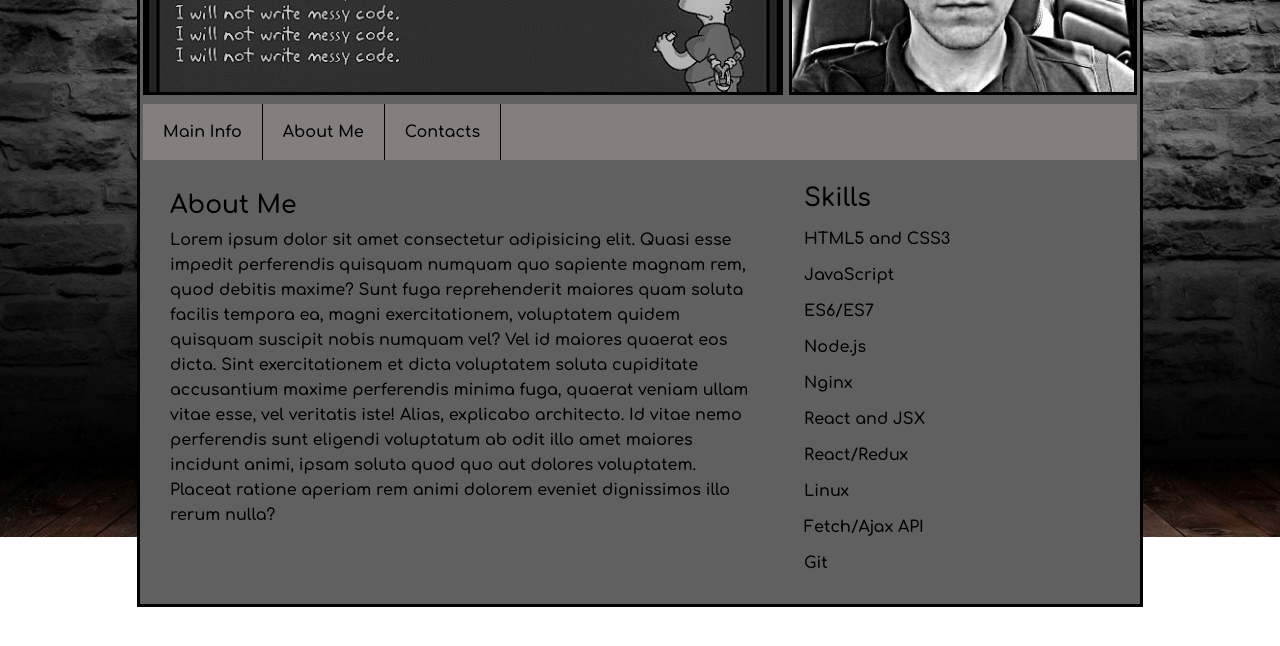
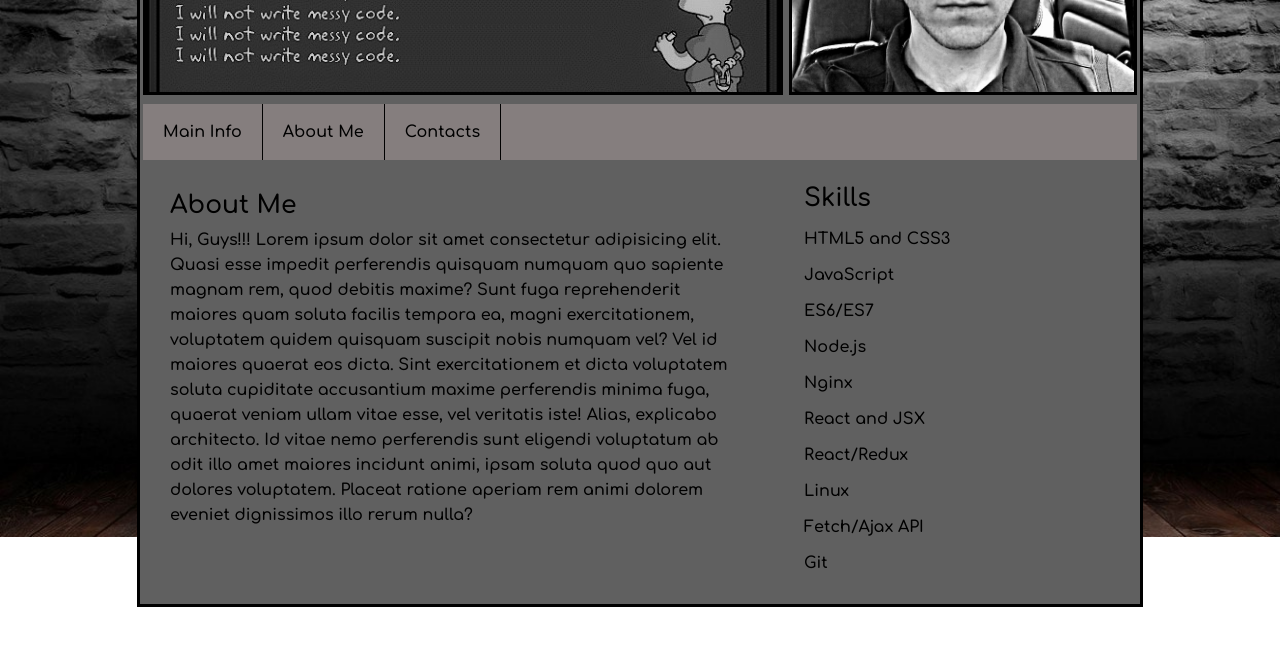
Before and after one commit to assugan/tms_project, a plain HTML site: page site_card/About_Me.html in a window 1280 px wide. Shown: the part 252-898 px from the top of the page. Drawn offline with nearby package versions, Linux system fonts and the light colour scheme.

Commit message:
Add update html

```diff
--- a/site_card/About_Me.html
+++ b/site_card/About_Me.html
@@ -31,7 +31,7 @@
 
             <div class='content-1'>
                 <h3>About Me</h3>
-                <p>Lorem ipsum dolor sit amet consectetur adipisicing elit. Quasi esse impedit perferendis quisquam numquam quo sapiente magnam rem, quod debitis maxime? Sunt fuga reprehenderit maiores quam soluta facilis tempora ea, magni exercitationem, voluptatem quidem quisquam suscipit nobis numquam vel? Vel id maiores quaerat eos dicta. Sint exercitationem et dicta voluptatem soluta cupiditate accusantium maxime perferendis minima fuga, quaerat veniam ullam vitae esse, vel veritatis iste! Alias, explicabo architecto. Id vitae nemo perferendis sunt eligendi voluptatum ab odit illo amet maiores incidunt animi, ipsam soluta quod quo aut dolores voluptatem. Placeat ratione aperiam rem animi dolorem eveniet dignissimos illo rerum nulla?</p>
+                <p>Hi, Guys!!! Lorem ipsum dolor sit amet consectetur adipisicing elit. Quasi esse impedit perferendis quisquam numquam quo sapiente magnam rem, quod debitis maxime? Sunt fuga reprehenderit maiores quam soluta facilis tempora ea, magni exercitationem, voluptatem quidem quisquam suscipit nobis numquam vel? Vel id maiores quaerat eos dicta. Sint exercitationem et dicta voluptatem soluta cupiditate accusantium maxime perferendis minima fuga, quaerat veniam ullam vitae esse, vel veritatis iste! Alias, explicabo architecto. Id vitae nemo perferendis sunt eligendi voluptatum ab odit illo amet maiores incidunt animi, ipsam soluta quod quo aut dolores voluptatem. Placeat ratione aperiam rem animi dolorem eveniet dignissimos illo rerum nulla?</p>
             </div>
 
             <div class='sidebar'>
```
